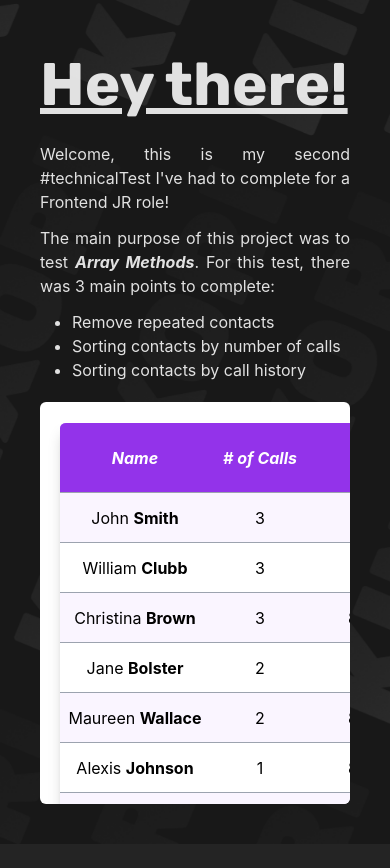
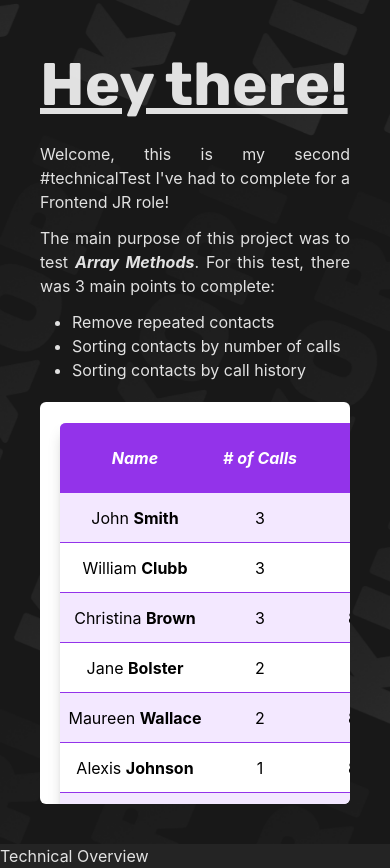
Before and after one commit to kinxori/technical-test-2, a React (Vite) app: page / in a window 390 px wide. Before the commit the page ends 844 px from the top, so only its background shows below. Built offline with nearby package versions, Linux system fonts and the light colour scheme.

Commit message:
updated tablet style

```diff
--- a/src/App.jsx
+++ b/src/App.jsx
@@ -25,6 +25,9 @@ export default function App() {
         </div>
         <UserFilter />
       </div>
+      <article>
+        <h3>Technical Overview</h3>
+      </article>
     </section>
   );
 }
--- a/src/components/UserFilter.jsx
+++ b/src/components/UserFilter.jsx
@@ -35,7 +35,7 @@ export default function UserFilterComponent() {
       <div className="border-box p-5 overflow-auto ">
         <table className="w-full rounded-md overflow-hidden shadow-lg shadow-black/20 border-gray-400 border-y-[1px] text-black border-collapse ">
           <thead className="text-center bg-purple-600 h-[70px] text-white ">
-            <tr className=" border-gray-400 border-y-[1px]  ">
+            <tr className=" border-purple-600 border-y-[1px]  ">
               <th className="min-w-[150px]   ">
                 <i>Name</i>
               </th>
@@ -54,9 +54,9 @@ export default function UserFilterComponent() {
           {filteredData.map((item) => (
             <tbody
               key={item.phoneNumber + item.called}
-              className="even:bg-purple-50 h-[50px] text-center "
+              className="even:bg-purple-100 h-[50px] text-center "
             >
-              <tr className="border-gray-400 border-y-[1px]">
+              <tr className="border-purple-600 border-y-[1px]">
                 <td>
                   <h3>
                     {item.firstName} <span className="font-bold">{item.lastName}</span>
```
